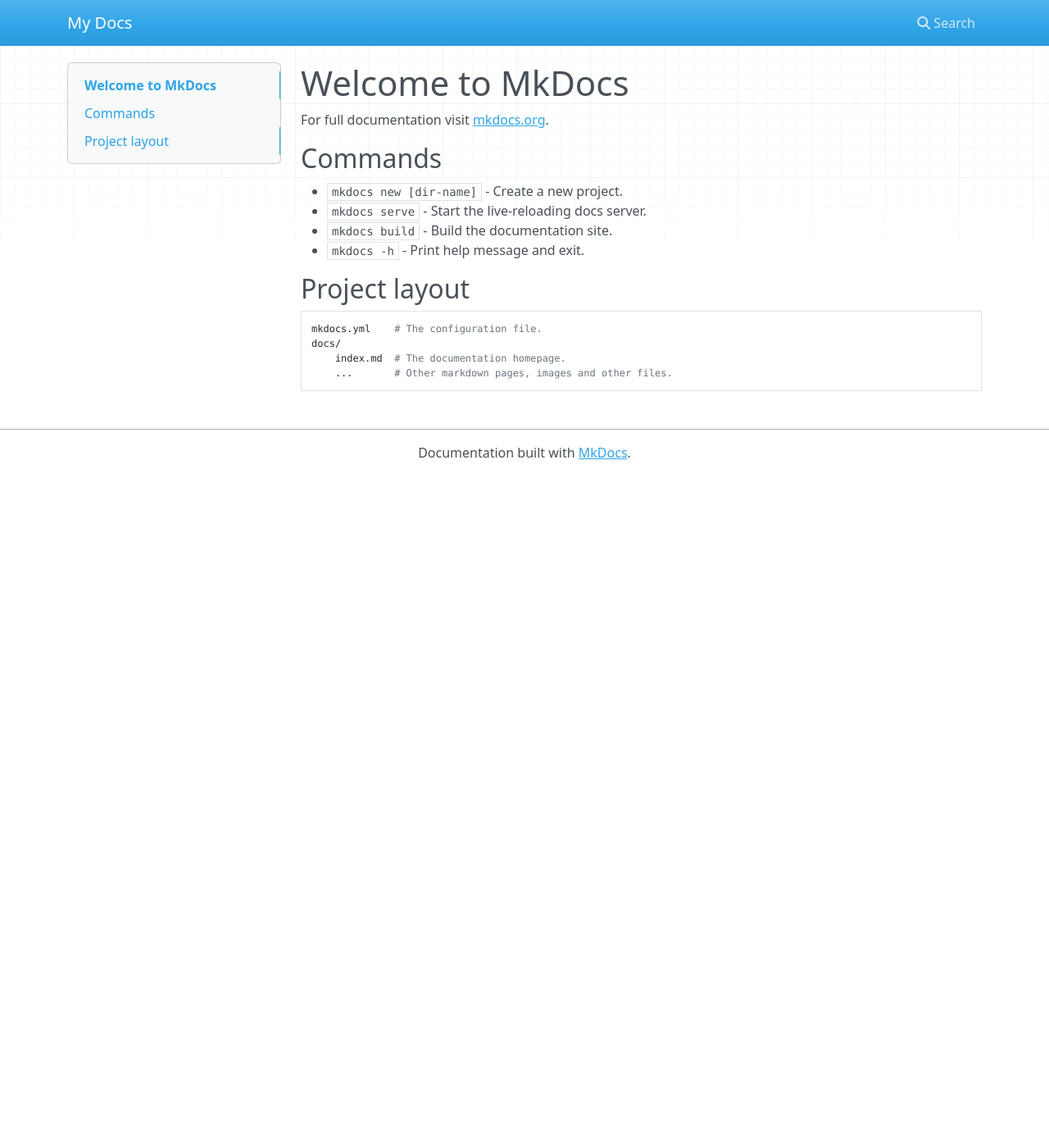
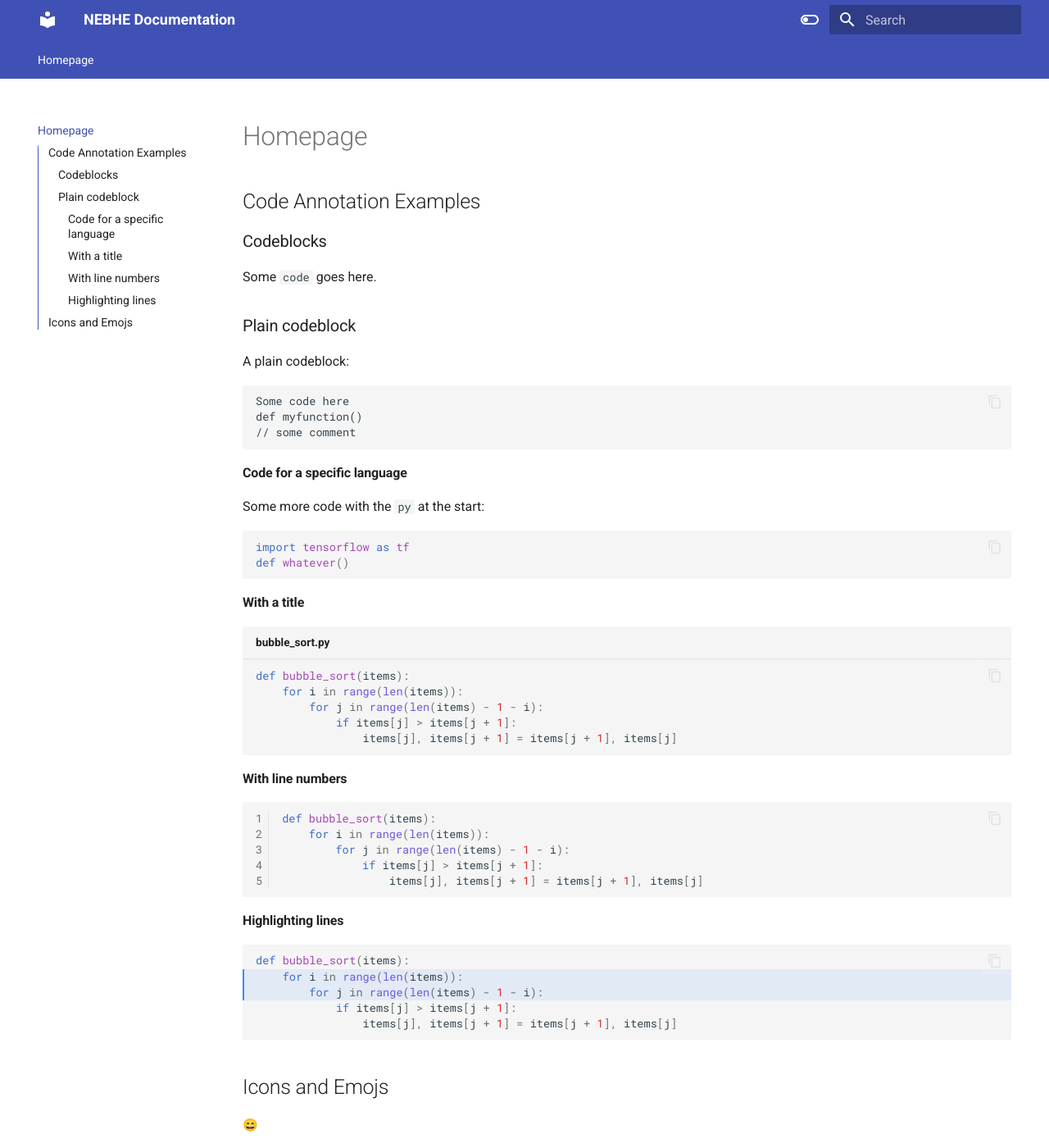
Before and after one commit to NEBHE-org/NEBHE-Documentation, an MkDocs documentation site: the page built from docs/index.md, in a window 1280 px wide and 1400 px high. Shown: the whole window at 82% size. Built offline with MkDocs 1.6.1 and Material for MkDocs 9.7.7, drawn with Linux system fonts in a browser that asks for light colours; nearby versions of some CDN libraries; emoji names are drawn with the system emoji font; some of the changed text lies outside the part shown.

Commit message:
Update Dark Mode and other

````diff
--- a/docs/index.md
+++ b/docs/index.md
@@ -1,17 +1,66 @@
-# Welcome to MkDocs
+# Homepage
 
-For full documentation visit [mkdocs.org](https://www.mkdocs.org).
+## Code Annotation Examples
 
-## Commands
+### Codeblocks
 
-* `mkdocs new [dir-name]` - Create a new project.
-* `mkdocs serve` - Start the live-reloading docs server.
-* `mkdocs build` - Build the documentation site.
-* `mkdocs -h` - Print help message and exit.
+Some `code` goes here.
 
-## Project layout
+### Plain codeblock
 
-    mkdocs.yml    # The configuration file.
-    docs/
-        index.md  # The documentation homepage.
-        ...       # Other markdown pages, images and other files.
+A plain codeblock:
+
+```
+Some code here
+def myfunction()
+// some comment
+```
+
+#### Code for a specific language
+
+Some more code with the `py` at the start:
+
+``` py
+import tensorflow as tf
+def whatever()
+```
+
+#### With a title
+
+``` py title="bubble_sort.py"
+def bubble_sort(items):
+    for i in range(len(items)):
+        for j in range(len(items) - 1 - i):
+            if items[j] > items[j + 1]:
+                items[j], items[j + 1] = items[j + 1], items[j]
+```
+
+#### With line numbers
+
+``` py linenums="1"
+def bubble_sort(items):
+    for i in range(len(items)):
+        for j in range(len(items) - 1 - i):
+            if items[j] > items[j + 1]:
+                items[j], items[j + 1] = items[j + 1], items[j]
+```
+
+#### Highlighting lines
+
+``` py hl_lines="2 3"
+def bubble_sort(items):
+    for i in range(len(items)):
+        for j in range(len(items) - 1 - i):
+            if items[j] > items[j + 1]:
+                items[j], items[j + 1] = items[j + 1], items[j]
+```
+
+## Icons and Emojs
+
+:smile:
+
+:fontawesome-regular-face-laugh-wink:
+
+:fontawesome-brands-twitter:{ .twitter }
+
+:octicons-heart-fill-24:{ .heart }
--- a/mkdocs.yml
+++ b/mkdocs.yml
@@ -1 +1,46 @@
-site_name: My Docs
+site_name: NEBHE Documentation
+theme:
+  name: material
+  features:
+    - navigation.tabs
+    - navigation.sections
+    - toc.integrate
+    - navigation.top
+    - search.suggest
+    - search.highlight
+    - content.tabs.link
+    - content.code.annotation
+    - content.code.copy
+  language: en
+  palette:
+    - scheme: default
+      toggle:
+        icon: material/toggle-switch-off-outline
+        name: Switch to dark mode
+        primary: MediumBlue
+        accent: Aqua
+    - scheme: slate
+      toggle:
+        icon: material/toggle-switch
+        name: Switch to light mode
+        primary: Aqua
+        accent: MediumBlue
+markdown_extensions:
+  - pymdownx.highlight:
+      anchor_linenums: true
+  - pymdownx.inlinehilite
+  - pymdownx.snippets
+  - admonition
+  - pymdownx.arithmatex:
+      generic: true
+  - footnotes
+  - pymdownx.details
+  - pymdownx.superfences
+  - pymdownx.mark
+  - attr_list
+  - pymdownx.emoji:
+      emoji_index: !!python/name:materialx.emoji.twemoji
+      emoji_generator: !!python/name:materialx.emoji.to_svg
+
+copyright: |
+  &copy; 2023 <a href="https://nebhe.org/"  target="_blank" rel="noopener">NEBHE</a>
--- a/requirements.txt
+++ b/requirements.txt
@@ -1 +1,3 @@
 mkdocs-material
+pillow
+cairosvg
````
